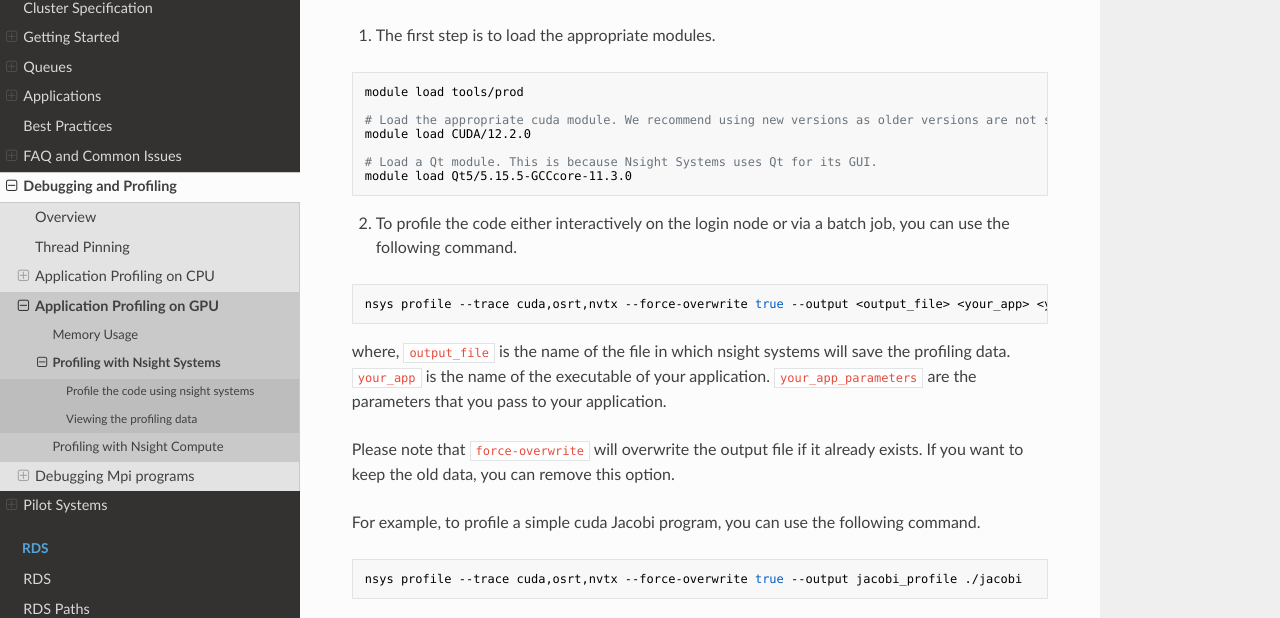
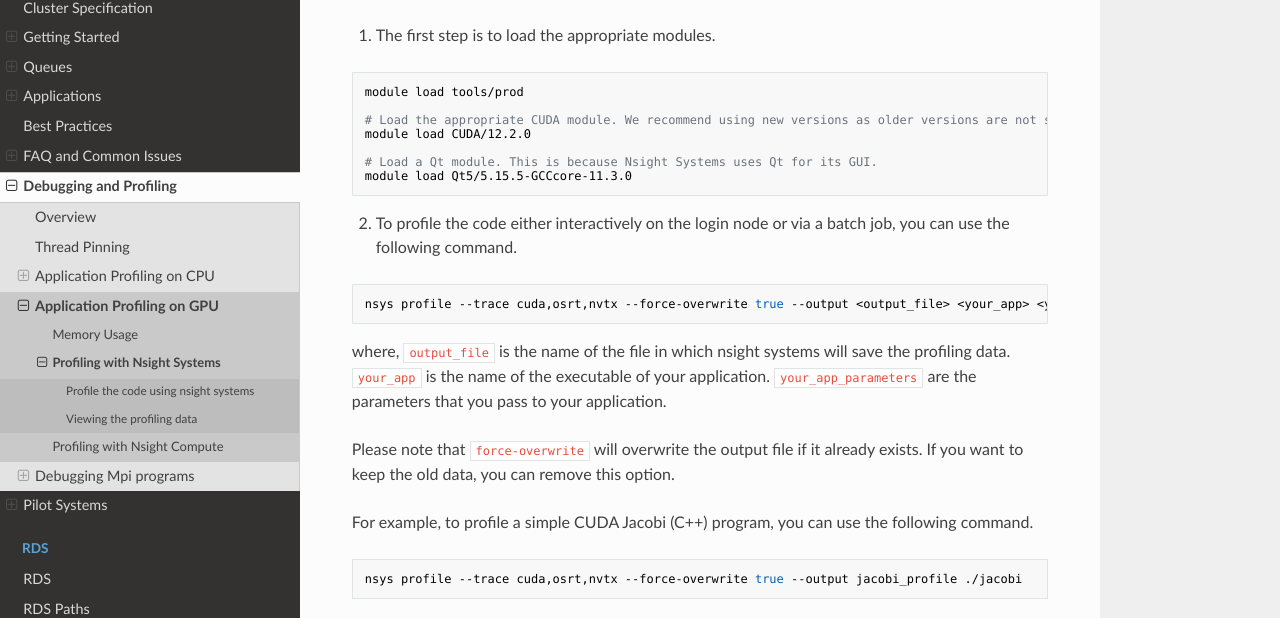
Before and after one commit to ImperialCollegeLondon/icl-rcs-user-guide, an MkDocs documentation site: the page built from docs/hpc/advanced/profiling/nsight_systems.md, in a window 1280 px wide and 900 px high, scrolled down 213 px. Shown: the part 147-765 px from the top of the window. Built offline with MkDocs 1.6.1, drawn with Linux system fonts in a browser that asks for light colours; nearby versions of some CDN libraries.

Commit message:
Added spelling suggestions

````diff
--- a/docs/hpc/advanced/profiling/nsight_systems.md
+++ b/docs/hpc/advanced/profiling/nsight_systems.md
@@ -11,7 +11,7 @@ You can profile the code interactively or via a batch job.
 ```bash
 module load tools/prod
 
-# Load the appropriate cuda module. We recommend using new versions as older versions are not supported on our systems for profiling.
+# Load the appropriate CUDA module. We recommend using new versions as older versions are not supported on our systems for profiling. On CX3 phase 2, use CUDA versions >= 12.2.0.
 module load CUDA/12.2.0
 
 # Load a Qt module. This is because Nsight Systems uses Qt for its GUI.
@@ -31,7 +31,7 @@ where,
 
 Please note that `force-overwrite` will overwrite the output file if it already exists. If you want to keep the old data, you can remove this option.
 
-For example, to profile a simple cuda Jacobi program, you can use the following command.
+For example, to profile a simple CUDA Jacobi (C++) program, you can use the following command.
 
 ```bash
 nsys profile --trace cuda,osrt,nvtx --force-overwrite true --output jacobi_profile ./jacobi
````
Also changed, not shown: docs/hpc/advanced/profiling/nsight_compute.md (+1 -1 lines).
